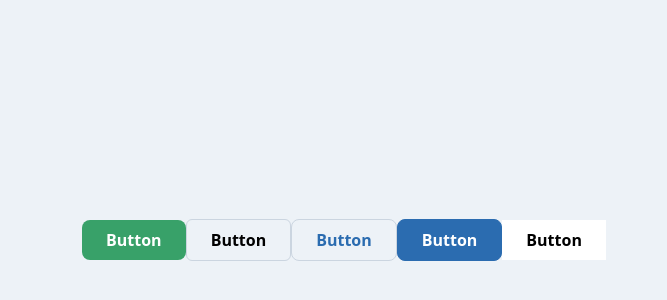
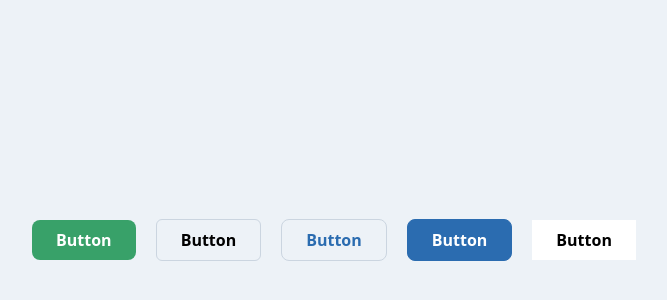
Before and after one commit to MoskalykA/Base-Github-buttons, a plain HTML site: page index.html in a window 1280 px wide. Shown: the part 160-460 px from the top of the page, without its empty margins (296-963 px from the left). Drawn offline with nearby package versions, Linux system fonts and the light colour scheme.

Commit message:
TailWindCSS 1.4.6 to TailWindCSS 1.7.0 and add margin

```diff
--- a/index.html
+++ b/index.html
@@ -4,26 +4,26 @@
     <meta charset="utf-8">
     <meta http-equiv="X-UA-Compatible" content="IE=edge">
     <meta name="viewport" content="width=device-width, initial-scale=1">
-    <link href="https://unpkg.com/tailwindcss@1.4.6/dist/tailwind.min.css" rel="stylesheet">
+    <link href="https://unpkg.com/tailwindcss@1.7.0/dist/tailwind.min.css" rel="stylesheet">
 </head>
 <body class="h-screen overflow-hidden flex items-center justify-center" style="background: #edf2f7;">
-    <button class="bg-green-600 hover:bg-green-700 text-white font-bold py-2 px-6 rounded-lg">
+    <button class="mr-5 bg-green-600 hover:bg-green-700 text-white font-bold py-2 px-6 rounded-lg">
       Button
     </button>
 
-<button class="bg-gray-200 hover:bg-gray-300 border border-gray-400 text-black font-bold py-2 px-6 rounded-md">
+    <button class="mr-5 bg-gray-200 hover:bg-gray-300 border border-gray-400 text-black font-bold py-2 px-6 rounded-md">
       Button
     </button>
 
-<button class="bg-gray-200 hover:bg-blue-700 hover:text-white border border-gray-400 text-blue-700 font-bold py-2 px-6 rounded-lg">
+    <button class="mr-5 bg-gray-200 hover:bg-blue-700 hover:text-white border border-gray-400 text-blue-700 font-bold py-2 px-6 rounded-lg">
       Button
     </button>
 
-<button class="bg-blue-700 text-white border border-blue-700 font-bold py-2 px-6 rounded-lg">
+    <button class="mr-5 bg-blue-700 text-white border border-blue-700 font-bold py-2 px-6 rounded-lg">
       Button
     </button>
 
-<button class="bg-white hover:bg-blue-700 hover:text-white text-black font-bold py-2 px-6">
+    <button class="mr-5 bg-white hover:bg-blue-700 hover:text-white text-black font-bold py-2 px-6">
       Button
     </button>
 </body>
```
Lines whose indentation alone changed are shown as unchanged.
